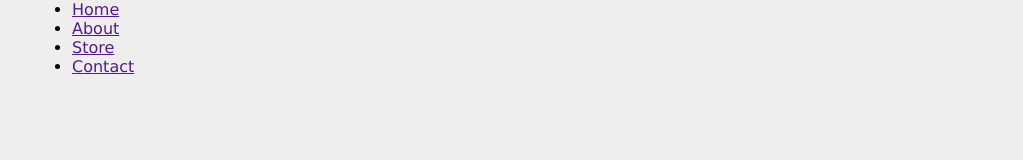
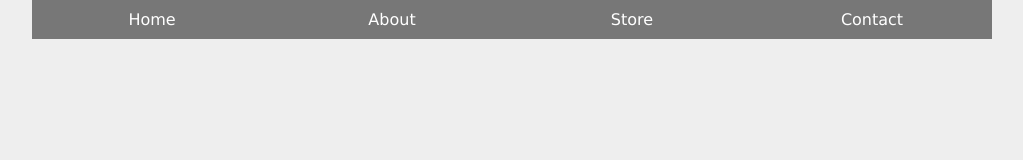
Before and after one commit to robert-dopieralski/flexbox, a plain HTML site: page css-flexbox-playlist-master/example-1/menu.html in a window 1280 px wide. Shown: the whole page, without its empty margins (128-1151 px from the left). Drawn offline with Linux system fonts and the light colour scheme.

Commit message:
flex styles used

```diff
--- a/css-flexbox-playlist-master/example-1/style.css
+++ b/css-flexbox-playlist-master/example-1/style.css
@@ -15,7 +15,43 @@ body{
 
 /* menu base styles */
 
+nav
+{
+    background: #333;
+}
+nav ul
+{
+    list-style-type: none;
+    padding: 0;
 
+}
+nav a
+{
+    text-decoration: none;
+    color: #fff;
+    text-align: center;
+    background-color: #777;
+    display: block;
+    padding: 10px;
+}
+
+nav a:hover
+{
+    background: #555;
+}
 
 
 /* flex styles */
+
+@media screen and (min-width: 768px)
+{
+nav ul
+{
+    display: flex;
+    justify-content: flex-start;
+}
+nav li
+{
+    flex: 1 1 0;
+}
+}
```
